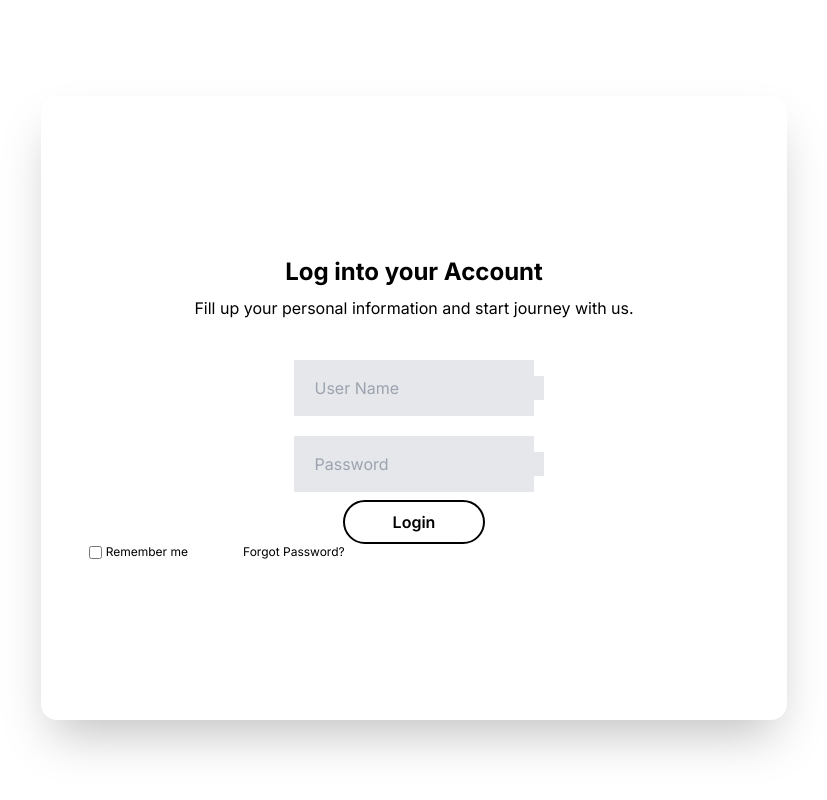
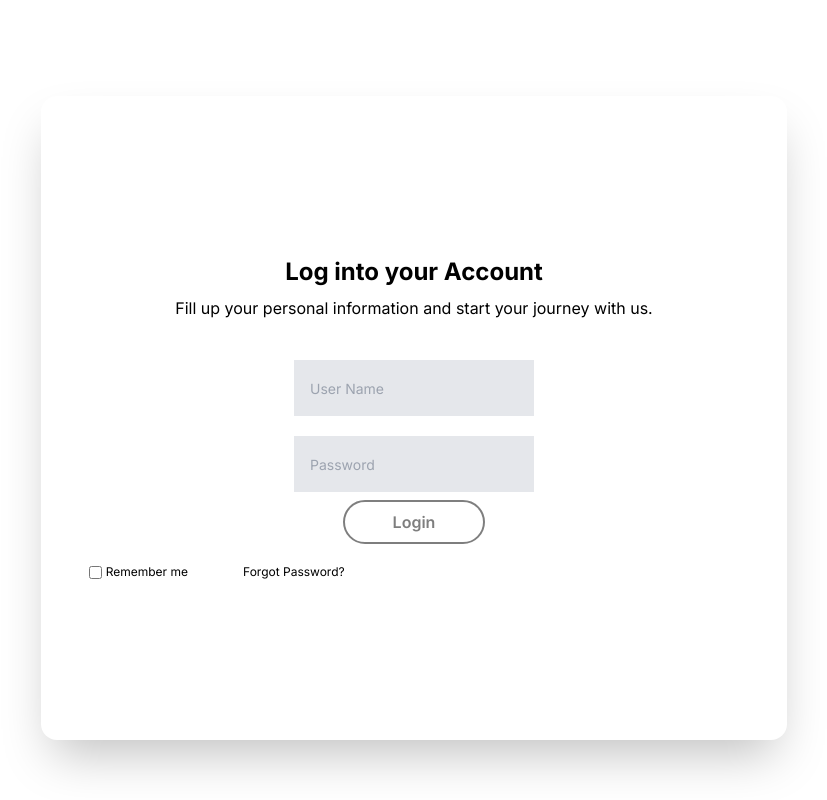
Before and after one commit to YasanLakmalH/AiesecInnov8ive, a Next.js app: page /Login in a window 1280 px wide. Shown: the whole page, without its empty margins (226-1053 px from the left). Built offline with nearby package versions, Linux system fonts and the light colour scheme.

Commit message:
auth implemented with jwt token

```diff
--- a/app/Login/page.tsx
+++ b/app/Login/page.tsx
@@ -1,33 +1,86 @@
+'use client'
+import axios from "axios";
 import Head from "next/head";
+import { useRouter } from "next/navigation";
+import { useEffect, useState } from "react";
 
-export default function Home() {
+export default function Page() {
+  const router = useRouter();
+  const [user, setUser] = useState({ username: "", password: "" });
+  const [buttonDisabled, setButtonDisabled] = useState(true);
+  const [loading, setLoading] = useState(false);
+
+  const onLogin = async () => {
+    setLoading(true);
+    try {
+      const response = await axios.post("/api/users/login", user);
+      console.log("Login Success", response.data);
+      router.push("/dashboard");
+    } catch (error) {
+      console.log("Login Error", error);
+      alert("Error during login: " + (error as Error).message);
+    } finally {
+      setLoading(false);
+    }
+  };
+
+  useEffect(() => {
+    if (user.username.length > 0 && user.password.length > 0) {
+      setButtonDisabled(false);
+    } else {
+      setButtonDisabled(true);
+    }
+  }, [user]);
+
   return (
     <main className="flex flex-col items-center justify-center w-full flex-1 px-20 text-center">
+      <Head>
+        <title>Login</title>
+      </Head>
       <div className="bg-white rounded-2xl shadow-2xl p-8 flex flex-col w-2/3 max-w-4xl py-40 px-12">
         <div className="flex-1 flex flex-col items-center justify-center mb-auto">
           <h2 className="text-2xl font-bold mb-2">Log into your Account</h2>
-          <p className="mb-10">Fill up your personal information and start journey with us.</p>
+          <p className="mb-10">Fill up your personal information and start your journey with us.</p>
         </div>
         <div className="flex flex-col items-center">
-
           <div className="mb-5 bg-gray-200 w-60 p-4">
-            {/*<className="text-gray-500 mr-2"/>*/}
-            <input type="username" name="username" placeholder=" User Name" className="bg-gray-200" outline-none text-sm flex-1/>
+            <input
+              type="text"
+              name="username"
+              placeholder="User Name"
+              className="bg-gray-200 outline-none text-sm flex-1"
+              value={user.username}
+              onChange={(e) => setUser({ ...user, username: e.target.value })}
+            />
           </div>
-
           <div className="mb-2 bg-gray-200 w-60 p-4">
-            {/*<className="text-gray-500 mr-2"/>*/}
-            <input type="password" name="password" placeholder=" Password" className="bg-gray-200" outline-none text-sm flex-1/>
+            <input
+              type="password"
+              name="password"
+              placeholder="Password"
+              className="bg-gray-200 outline-none text-sm flex-1"
+              value={user.password}
+              onChange={(e) => setUser({ ...user, password: e.target.value })}
+            />
           </div>
-
         </div>
-        <div className="mt-auto mb=5">
-          <a href="#" className="border-2 border-black rounded-full px-12 py-2 inline-block font-semibold hover:bg-black hover:text-white">Login</a>
+        <div className="mt-auto mb-5">
+          <button
+            onClick={onLogin}
+            disabled={buttonDisabled || loading}
+            className={`border-2 border-black rounded-full px-12 py-2 inline-block font-semibold ${
+              buttonDisabled || loading ? 'opacity-50 cursor-not-allowed' : 'hover:bg-black hover:text-white'
+            }`}
+          >
+            {loading ? 'Logging in...' : 'Login'}
+          </button>
         </div>
-
         <div className="flex justify-between w-64">
-          <label className="flex items-center text-xs"><input type="checkbox" name="remember" className="mr-1"/>Remember me</label>
-          <a href="#" className="text-xs">  Forgot Password?</a>
+          <label className="flex items-center text-xs">
+            <input type="checkbox" name="remember" className="mr-1" />
+            Remember me
+          </label>
+          <a href="#" className="text-xs">Forgot Password?</a>
         </div>
       </div>
     </main>
--- a/app/api/(auth)/users/login/route.ts
+++ b/app/api/(auth)/users/login/route.ts
@@ -1,28 +1,34 @@
 import User from "@/lib/modals/User";
 import { NextResponse } from "next/server";
+import bcrypt from "bcrypt";
+import jwt from "jsonwebtoken";
 
 export const POST = async (request: Request) => {
     const body = await request.json();
-    const { email, password } = body;
+    const { username, password } = body;
 
     try {
       // Check if the user exists
-      const existingUser = await User.findOne({ email });
+      const existingUser = await User.findOne({ username });
       if (!existingUser) {
+        console.log("User does not exist")
         return new NextResponse("User does not exist", { status: 404 });
       }
 
       // Compare the password
       const isMatch = await bcrypt.compare(password, existingUser.password);
       if (!isMatch) {
+        console.log("Invalid credentials")
         return new NextResponse("Invalid credentials", { status: 401 });
       }
 
       // Create a JWT token
       const payload = { userId: existingUser._id };
-      const token = jwt.sign(payload, process.env.JWT_SECRET!, { expiresIn: '1h' });
+      const token = jwt.sign(payload, process.env.JWT_SECRET!, { expiresIn: '1d' });
 
-      return new NextResponse(JSON.stringify({ message: "Login successful", user: existingUser, token }), { status: 200 });
+      const response = new NextResponse(JSON.stringify({ message: "Login successful"}), { status: 200 });
+      response.cookies.set('token', token, { httpOnly: true,});
+      return response;
 
     } catch (error: any) {
       return new NextResponse("Error during login: " + error.message, { status: 500 });
--- a/app/api/(auth)/users/route.ts
+++ b/app/api/(auth)/users/route.ts
@@ -2,6 +2,7 @@ import connect from "@/lib/db";
 import User from "@/lib/modals/User";
 import { NextResponse } from "next/server";
 import { Types } from "mongoose";
+import bcrypt from "bcrypt";
 
 const ObjectId = require("mongoose").Types.ObjectId;
 
@@ -19,9 +20,13 @@ export const GET = async () => {
 
 export const POST = async (request: Request) => {
   try {
-    const body = await request.json();
+    const { username, email, password } = await request.json();
+
     await connect();
-    const newUser = new User(body);
+
+    const hashedPassword = await bcrypt.hash(password, 10); // Hash the password with a salt round of 10
+
+    const newUser = new User({ username, email, password: hashedPassword });
     await newUser.save();
 
     return new NextResponse(
```
